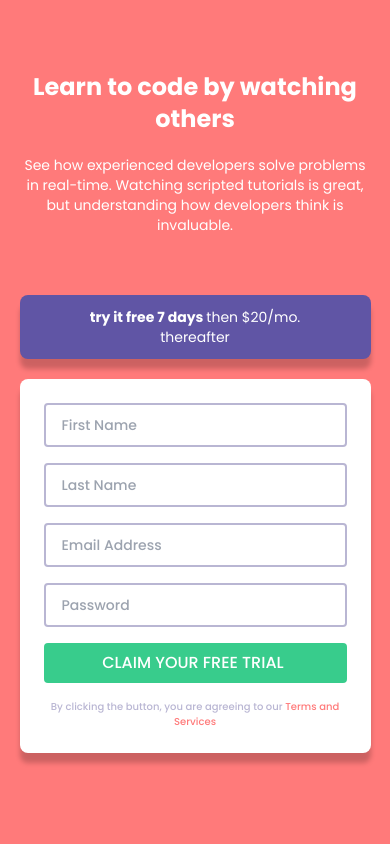
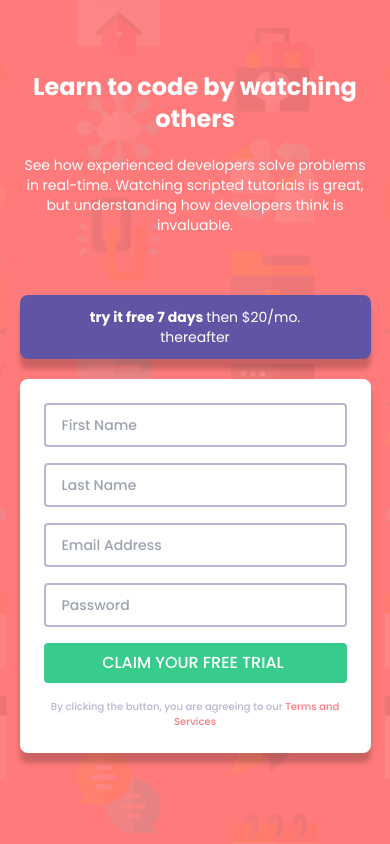
Before and after one commit to Y0USEFsobhy/Intro-component-with-sign-up-form, a website: page Intro component with sign-up form/index.html in a window 390 px wide. Drawn offline with nearby package versions, Linux system fonts and the light colour scheme; files that its build step writes are made by us from their sources.

Commit message:
Update index.html

```diff
--- a/Intro component with sign-up form/index.html
+++ b/Intro component with sign-up form/index.html
@@ -10,7 +10,7 @@
 <link rel="preconnect" href="https://fonts.gstatic.com" crossorigin>
 <link href="https://fonts.googleapis.com/css2?family=Josefin+Sans:ital,wght@0,100..700;1,100..700&family=Poppins:ital,wght@0,100;0,200;0,300;0,400;0,500;0,600;0,700;0,800;0,900;1,100;1,200;1,300;1,400;1,500;1,600;1,700;1,800;1,900&display=swap" rel="stylesheet">
 </head>
-<body class="md:bg-[url('../images/bg-intro-desktop.png')] bg-Red bg-cover flex font-Poppins items-center justify-center md:flex-row flex-col gap-10 min-h-screen">
+<body class="md:bg-[url('../images/bg-intro-desktop.png')] bg-[url('../images/bg-intro-mobile.png')] bg-Red bg-cover flex font-Poppins items-center justify-center md:flex-row flex-col gap-10 min-h-screen">
   <div class="left md:w-1/3 text-white md:text-left text-center md-p-0 p-5  ">
     <h1 class="md:text-4xl text-2xl mb-5 font-bold ">Learn to code by watching others</h1>
     <p class="text-sm font-normal ">See how experienced developers solve problems in real-time. Watching scripted tutorials is great,
```
